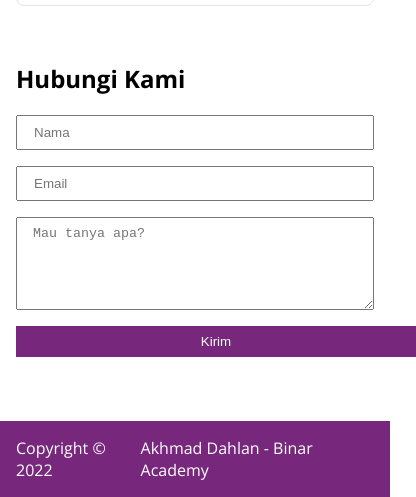
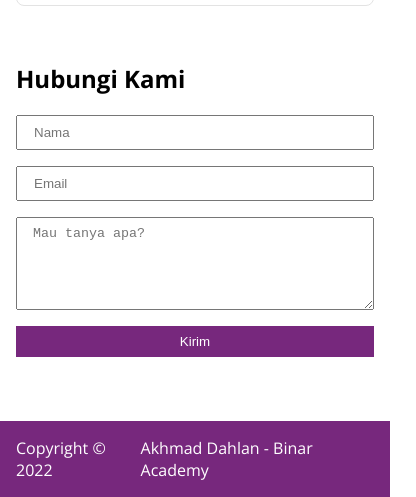
Before and after one commit to amongjiwo/web-sederhana, a plain HTML site: page index.html in a window 390 px wide. Shown: the part 1908-2405 px from the top of the page, 416 px wide, since content can reach past the window. Drawn offline with nearby package versions, Linux system fonts and the light colour scheme.

Commit message:
create responsive contact-button

```diff
--- a/style.css
+++ b/style.css
@@ -244,6 +244,12 @@ body {
     width: 400px;
 }
 
+@media (max-width: 575px) {
+    .contact-button {
+        width: 100%;
+    }
+}
+
 /* Footer */
 .footer {
     background-color: #77287d;
```
